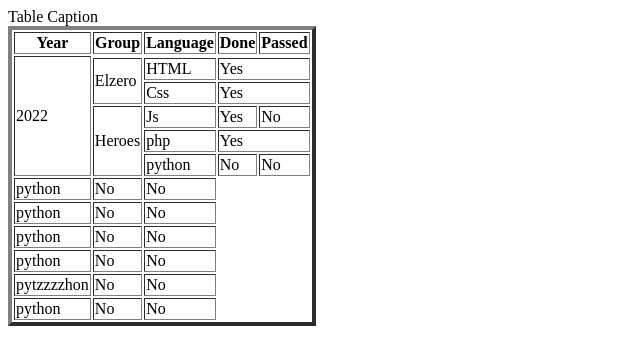
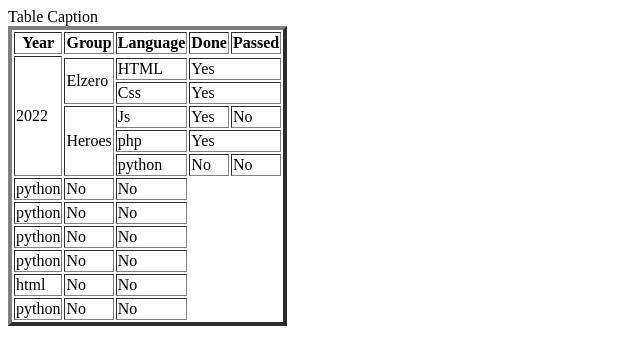
Before and after one commit to eslamsshaban308/One_Html, a plain HTML site: page index.html in a window 1280 px wide. Shown: the whole page, without its empty margins (0-640 px from the left). Drawn offline with Linux system fonts and the light colour scheme.

Commit message:
four commit

```diff
--- a/index.html
+++ b/index.html
@@ -67,7 +67,7 @@
           <td>No</td>
         </tr>
         <tr>
-          <td>pytzzzzhon</td>
+          <td>html</td>
           <td>No</td>
           <td>No</td>
         </tr>
```
